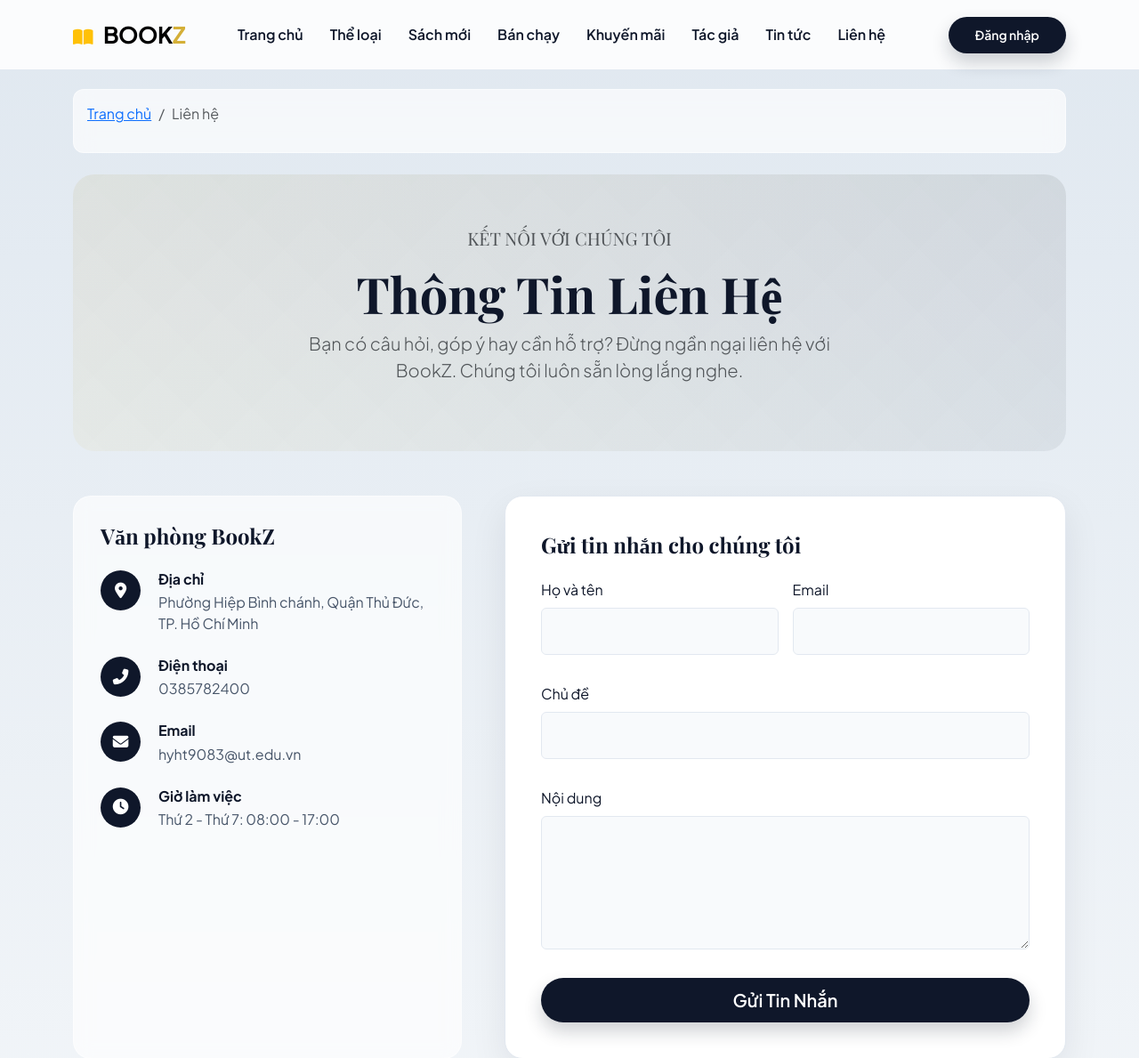
After one commit to Thehy-IT/BookStore, a PHP site: page /contact.php in a window 1280 px wide. The commit adds this page. Shown: the top 1189 px of the page at 89% size. Run offline with PHP 8.4, Linux system fonts and the light colour scheme; data comes from the database, SQL or seed files in the repository; both versions use the stored data as it was after the commit; some libraries are stand-ins or nearby versions.

Commit message:
thêm trang liên hệ

```diff
--- /dev/null
+++ b/contact.php
@@ -0,0 +1,293 @@
+<?php
+if (session_status() === PHP_SESSION_NONE) {
+    session_start();
+}
+include_once 'dbconnect.php'; // Chỉ include dbconnect để xử lý logic
+
+$errors = [];
+$old_data = [];
+
+// --- XỬ LÝ LOGIC KHI GỬI FORM LIÊN HỆ ---
+if ($_SERVER["REQUEST_METHOD"] == "POST" && isset($_POST['send_contact'])) {
+    // 1. Lấy và làm sạch dữ liệu, lưu lại dữ liệu cũ để hiển thị lại nếu có lỗi
+    $name = htmlspecialchars(trim($_POST['contact_name']));
+    $email = htmlspecialchars(trim($_POST['contact_email']));
+    $subject = htmlspecialchars(trim($_POST['contact_subject']));
+    $message = htmlspecialchars(trim($_POST['contact_message']));
+    $old_data = ['name' => $name, 'email' => $email, 'subject' => $subject, 'message' => $message];
+
+    // 2. Xác thực dữ liệu
+    if (empty($name)) {
+        $errors[] = 'Họ và tên không được để trống.';
+    }
+    if (empty($email)) {
+        $errors[] = 'Email không được để trống.';
+    } elseif (!filter_var($email, FILTER_VALIDATE_EMAIL)) {
+        $errors[] = 'Định dạng email không hợp lệ.';
+    }
+    if (empty($subject)) {
+        $errors[] = 'Chủ đề không được để trống.';
+    }
+    if (empty($message)) {
+        $errors[] = 'Nội dung tin nhắn không được để trống.';
+    }
+
+    // 3. Nếu không có lỗi, tiến hành xử lý
+    if (empty($errors)) {
+        // Chuẩn bị câu lệnh SQL để chèn dữ liệu
+        $stmt = $con->prepare("INSERT INTO contacts (name, email, subject, message) VALUES (?, ?, ?, ?)");
+
+        if ($stmt) {
+            $stmt->bind_param("ssss", $name, $email, $subject, $message);
+
+            if ($stmt->execute()) {
+                // Thành công: tạo thông báo và chuyển hướng
+                $_SESSION['flash_message'] = 'Cảm ơn bạn đã liên hệ! Chúng tôi sẽ phản hồi sớm nhất có thể.'; // Set session message
+                $_SESSION['flash_type'] = 'success'; // Set session type
+            } else {
+                // Thất bại khi thực thi: tạo thông báo lỗi
+                $_SESSION['flash_message'] = 'Đã có lỗi xảy ra. Vui lòng thử lại sau.'; // Set session message
+                $_SESSION['flash_type'] = 'error'; // Set session type
+            }
+            $stmt->close();
+        } else {
+            // Thất bại khi chuẩn bị câu lệnh: tạo thông báo lỗi
+            // Ghi log lỗi ở đây sẽ tốt hơn cho việc debug, ví dụ: error_log($con->error);
+            $_SESSION['flash_message'] = 'Lỗi hệ thống. Không thể chuẩn bị truy vấn.';
+            $_SESSION['flash_type'] = 'error';
+        }
+        // Chuyển hướng về trang liên hệ để hiển thị thông báo (thành công hoặc lỗi)
+        header("Location: contact.php");
+        exit();
+    }
+    // Nếu có lỗi xác thực, script sẽ tiếp tục chạy xuống dưới để hiển thị form với lỗi
+}
+
+// --- BẮT ĐẦU HIỂN THỊ GIAO DIỆN ---
+include 'header.php'; // Bây giờ mới include header để hiển thị HTML
+
+if (isset($_SESSION['flash_message'])) {
+    // Ưu tiên hiển thị thông báo flash từ session (sau khi redirect)
+    $swal_script = set_swal(
+        $_SESSION['flash_type'],
+        'Thông báo',
+        $_SESSION['flash_message']
+    );
+    unset($_SESSION['flash_message'], $_SESSION['flash_type']); // Xóa để không hiển thị lại
+} elseif (!empty($errors)) {
+    // Nếu không có thông báo flash, hiển thị lỗi xác thực
+    $error_message = implode('<br>', $errors);
+    $swal_script = set_swal('error', 'Lỗi', $error_message);
+}
+
+?>
+
+<style>
+    /* Kế thừa các biến CSS từ header.php */
+    :root {
+        --primary: #0f172a;
+        --accent: #d4af37;
+        --glass-bg: rgba(255, 255, 255, 0.65);
+        --glass-border: 1px solid rgba(255, 255, 255, 0.5);
+    }
+
+    /* Hero Section - Tái sử dụng từ deals.php */
+    .contact-hero {
+        margin-top: 20px;
+        padding: 60px 0;
+        background: linear-gradient(135deg, rgba(212, 175, 55, 0.08), transparent),
+            linear-gradient(225deg, rgba(15, 23, 42, 0.08), transparent);
+        border-radius: 24px;
+        margin-bottom: 50px;
+        text-align: center;
+    }
+
+    .contact-title {
+        font-family: 'Playfair Display', serif;
+        font-size: 3.5rem;
+        font-weight: 700;
+        color: var(--primary);
+    }
+
+    /* Contact Info Card */
+    .info-card {
+        background: var(--glass-bg);
+        backdrop-filter: blur(10px);
+        border: var(--glass-border);
+        border-radius: 20px;
+        padding: 30px;
+        height: 100%;
+        display: flex;
+        flex-direction: column;
+    }
+
+    .info-item {
+        display: flex;
+        align-items: flex-start;
+        margin-bottom: 25px;
+    }
+
+    .info-icon {
+        width: 45px;
+        height: 45px;
+        flex-shrink: 0;
+        background: var(--primary);
+        color: white;
+        border-radius: 50%;
+        display: inline-flex;
+        align-items: center;
+        justify-content: center;
+        margin-right: 20px;
+        font-size: 1.1rem;
+    }
+
+    .info-content h6 {
+        font-weight: 700;
+        color: var(--primary);
+        margin-bottom: 5px;
+    }
+
+    .info-content p {
+        margin-bottom: 0;
+        color: #475569;
+    }
+
+    /* Contact Form */
+    .contact-form-wrapper {
+        background: white;
+        border-radius: 20px;
+        padding: 40px;
+        box-shadow: 0 15px 40px rgba(15, 23, 42, 0.08);
+        border: 1px solid #e2e8f0;
+    }
+
+    .form-control-glass {
+        background-color: #f8fafc;
+        border: 1px solid #e2e8f0;
+        padding: 0.85rem 1rem;
+    }
+
+    .form-control-glass:focus {
+        background-color: white;
+        border-color: var(--accent);
+        box-shadow: 0 0 0 0.25rem rgba(212, 175, 55, 0.25);
+    }
+
+    /* Map */
+    .map-container {
+        border-radius: 20px;
+        overflow: hidden;
+        height: 450px;
+        border: 1px solid #e2e8f0;
+    }
+</style>
+
+<!-- ============== Contact Content ==============-->
+<div class="container" style="padding-top: 100px;">
+    <!-- Breadcrumb -->
+    <nav aria-label="breadcrumb" class="mb-4"
+        style="background-color: var(--glass-bg); padding: 15px; border-radius: 12px; backdrop-filter: blur(10px); border: var(--glass-border);">
+        <ol class="breadcrumb">
+            <li class="breadcrumb-item"><a href="index.php">Trang chủ</a></li>
+            <li class="breadcrumb-item active" aria-current="page">Liên hệ</li>
+        </ol>
+    </nav>
+
+    <!-- Header -->
+    <div class="contact-hero">
+        <h5 class="text-muted text-uppercase letter-spacing-2 mb-3">Kết nối với chúng tôi</h5>
+        <h1 class="contact-title">Thông Tin Liên Hệ</h1>
+        <p class="lead text-muted col-md-7 mx-auto">Bạn có câu hỏi, góp ý hay cần hỗ trợ? Đừng ngần ngại liên hệ với
+            BookZ. Chúng tôi luôn sẵn lòng lắng nghe.</p>
+    </div>
+
+    <div class="row g-5 mb-5">
+        <!-- Cột trái: Thông tin liên hệ -->
+        <div class="col-lg-5">
+            <div class="info-card">
+                <h4 class="mb-4 fw-bold" style="font-family: 'Playfair Display', serif;">Văn phòng BookZ</h4>
+                <div class="info-item">
+                    <div class="info-icon"><i class="fas fa-map-marker-alt"></i></div>
+                    <div class="info-content">
+                        <h6>Địa chỉ</h6>
+                        <p> Phường Hiệp Bình chánh, Quận Thủ Đức, TP. Hồ Chí Minh</p>
+                    </div>
+                </div>
+                <div class="info-item">
+                    <div class="info-icon"><i class="fas fa-phone-alt"></i></div>
+                    <div class="info-content">
+                        <h6>Điện thoại</h6>
+                        <p>0385782400</p>
+                    </div>
+                </div>
+                <div class="info-item">
+                    <div class="info-icon"><i class="fas fa-envelope"></i></div>
+                    <div class="info-content">
+                        <h6>Email</h6>
+                        <p>hyht9083@ut.edu.vn</p>
+                    </div>
+                </div>
+                <div class="info-item">
+                    <div class="info-icon"><i class="fas fa-clock"></i></div>
+                    <div class="info-content">
+                        <h6>Giờ làm việc</h6>
+                        <p>Thứ 2 - Thứ 7: 08:00 - 17:00</p>
+                    </div>
+                </div>
+            </div>
+        </div>
+
+        <!-- Cột phải: Form liên hệ -->
+        <div class="col-lg-7">
+            <div class="contact-form-wrapper">
+                <h4 class="mb-4 fw-bold" style="font-family: 'Playfair Display', serif;">Gửi tin nhắn cho chúng tôi</h4>
+                <form action="<?php echo htmlspecialchars($_SERVER["PHP_SELF"]); ?>" method="POST">
+                    <div class="row g-3">
+                        <div class="col-md-6 mb-3">
+                            <label for="contact_name" class="form-label">Họ và tên</label>
+                            <input type="text" class="form-control form-control-glass" id="contact_name"
+                                name="contact_name" value="<?php echo $old_data['name'] ?? ''; ?>" required>
+                        </div>
+                        <div class="col-md-6 mb-3">
+                            <label for="contact_email" class="form-label">Email</label>
+                            <input type="email" class="form-control form-control-glass" id="contact_email"
+                                name="contact_email" value="<?php echo $old_data['email'] ?? ''; ?>" required>
+                        </div>
+                        <div class="col-12 mb-3">
+                            <label for="contact_subject" class="form-label">Chủ đề</label>
+                            <input type="text" class="form-control form-control-glass" id="contact_subject"
+                                name="contact_subject" value="<?php echo $old_data['subject'] ?? ''; ?>" required>
+                        </div>
+                        <div class="col-12 mb-3">
+                            <label for="contact_message" class="form-label">Nội dung</label>
+                            <textarea class="form-control form-control-glass" id="contact_message"
+                                name="contact_message" rows="5"
+                                required><?php echo $old_data['message'] ?? ''; ?></textarea>
+                        </div>
+                        <div class="col-12">
+                            <button type="submit" name="send_contact" class="btn btn-primary-glass btn-lg w-100">Gửi Tin
+                                Nhắn</button>
+                        </div>
+                    </div>
+                </form>
+            </div>
+        </div>
+    </div>
+
+    <!-- Bản đồ -->
+    <div class="map-container mb-5">
+        <iframe
+            src="https://www.google.com/maps/embed?pb=!1m18!1m12!1m3!1d3919.494668303332!2d106.6584303758801!3d10.77301015923149!2m3!1f0!2f0!3f0!3m2!1i1024!2i768!4f13.1!3m3!1m2!1s0x31752ecb3a2339a5%3A0x8853155d65863863!2zVHLGsOG7nW5nIMSQ4bqhaSBo4buNYyBCw6FjaCBraG9hIC0gxJBIUUctVFAuSENN!5e0!3m2!1svi!2s!4v1701072991246!5m2!1svi!2s"
+            width="100%" height="100%" style="border:0;" allowfullscreen="" loading="lazy"
+            referrerpolicy="no-referrer-when-downgrade"></iframe>
+    </div>
+</div>
+
+<?php
+include 'footer.php'; // Thêm footer để hoàn thiện trang
+
+// In script SweetAlert ra cuối trang, ngay trước khi đóng body
+if (!empty($swal_script)) {
+    echo $swal_script;
+}
+?>
--- a/header.php
+++ b/header.php
@@ -3,13 +3,18 @@
 if (session_status() === PHP_SESSION_NONE) {
     session_start();
 }
-error_reporting(0);
-ini_set('display_errors', 0);
+// error_reporting(0);
+// ini_set('display_errors', 0);
+
+// Cấu hình hiển thị lỗi cho môi trường phát triển (development)
+error_reporting(E_ALL); // Báo cáo tất cả các lỗi PHP
+ini_set('display_errors', 1); // Hiển thị lỗi trên màn hình
+ini_set('display_startup_errors', 1); // Hiển thị cả lỗi khởi động của PHP
 
 // Khởi tạo biến swal_script rỗng để header không báo lỗi "Undefined variable"
 $swal_script = "";
 
-include "dbconnect.php";
+include_once "dbconnect.php";
 
 function set_swal($icon, $title, $text = "", $is_toast = false)
 {
@@ -350,7 +355,7 @@ if (isset($_SESSION['user_id'])) {
                         <li class="nav-item"><a class="nav-link" href="deals.php">Khuyến mãi</a></li>
                         <li class="nav-item"><a class="nav-link" href="author.php">Tác giả</a></li>
                         <li class="nav-item"><a class="nav-link" href="news.php">Tin tức</a></li>
-                        <li class="nav-item"><a class="nav-link" href="#contact">Liên hệ</a></li>
+                        <li class="nav-item"><a class="nav-link" href="contact.php">Liên hệ</a></li>
                     </ul>
 
                     <!-- User Actions -->
```
Also changed, not shown: admin.php (+25 -16 lines), bookstore.sql (+11 -0 lines).
